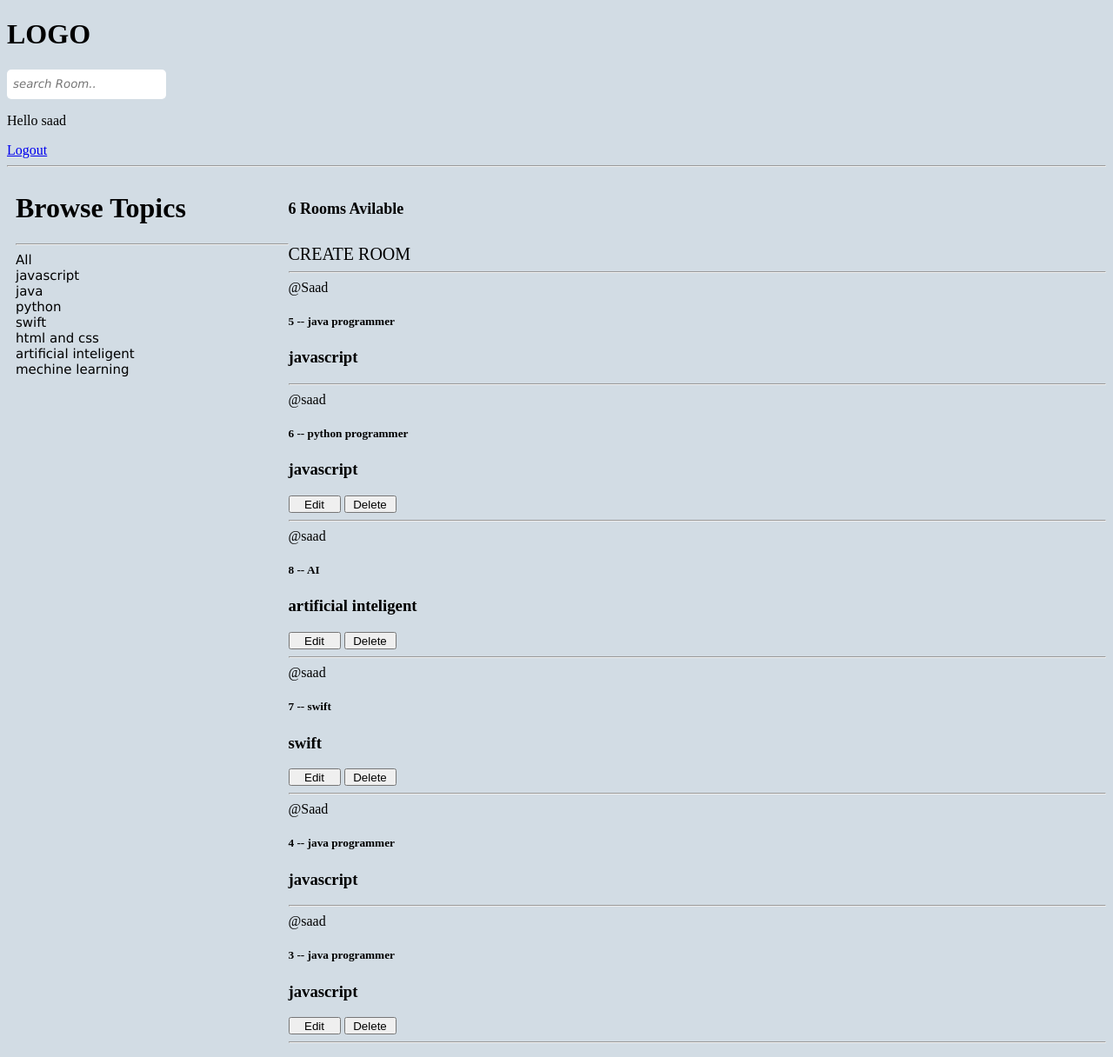
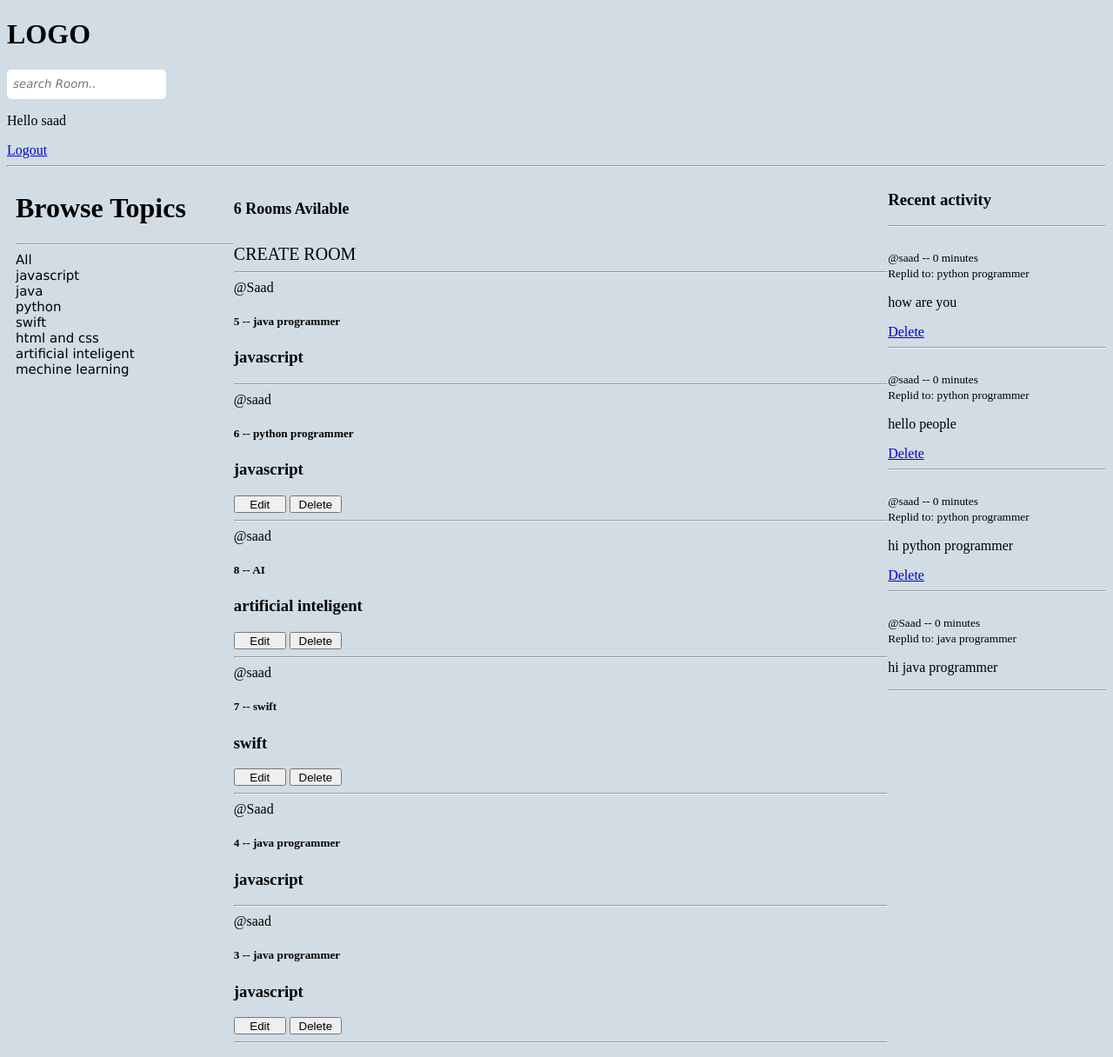
Before and after one commit to saadahmedbd/Django_social_media_application, a Django app: page / in a window 1280 px wide. Shown: the whole page at 87% size. Run offline with Django 5.2, Linux system fonts and the light colour scheme; a user stored in the database is signed in; data comes from the database, SQL or seed files in the repository; both versions use the stored data as it was after the commit.

Commit message:
create activity feed with filter activity message and delete message option and separate feed, topic, activity componenet

```diff
--- /dev/null
+++ b/Django_project/templates/base/activity_component.html
@@ -0,0 +1,18 @@
+<h3>Recent activity </h3>
+        <hr>
+        <div>
+            {% comment %} activity feed {% endcomment %}
+            {% for message in room_messages %}
+            <br>
+            <small>@{{message.user}} -- {{message.created|timesince}}</small>
+            <br>
+            <small>Replid to: {{message.room}}</small>
+            <p>{{message}}</p>
+
+            {% comment %} activity message delete option {% endcomment %}
+            {% if request.user == message.user%}
+                <a href="{% url 'delete-message' message.id%}">Delete</a>
+            {%endif%}
+            <hr>
+            {% endfor%}
+        </div>
--- /dev/null
+++ b/Django_project/templates/base/feed_component.html
@@ -0,0 +1,18 @@
+{%for room in rooms%}
+<div>
+    <span>@{{room.host.username}}</span>
+    <h5>
+
+        <!-- {{room.id}} --<a href="room/{{room.id}}"> {{room.name}}</a> -->   <!-- aibabe dynamic kora jai but nicer approce besi valo-->
+    {{room.id}} --<a class="room-name-style" href="{% url 'room' room.id %}"> {{room.name}} </a>  <!-- url name=room, aibaabe korla tmi jodi url chng koro taw sobjaigai change korte hobe na-->
+
+    </h5>
+    <h3 >{{room.topic}}</h3>
+    {% if request.user == room.host %}
+    <a class="update-room" href="{% url 'update-room' room.id %}"><button class="update-room-button">Edit</button></a>
+    <a class="update-room" href="{% url 'delete-room' room.id%}"><button class="update-room-button">Delete</button></a>
+    {% endif %}
+    <hr>
+
+</div>
+{% endfor %}
--- a/Django_project/templates/base/home.html
+++ b/Django_project/templates/base/home.html
@@ -7,7 +7,7 @@
     }
     .home-container{
         display: grid;
-        grid-template-columns: 1fr 3fr;
+        grid-template-columns: 1fr 3fr 1fr;
         margin-left:10px;
     }
     .topic-style{
@@ -40,41 +40,18 @@
  </style>
 <div class="home-container">
     <div>
-        <h1> Browse Topics</h1>
-        <hr>
-        <div>
-            <a class="topic-style" href="{% url 'home' %}">All</a>
-        </div>
-         {% for topic in topics %}
-
-            <div>
-                <a class="topic-style" href ="{% url 'home' %}?q={{topic.name}}">{{topic.name}}</a>
-            </div>
-         {% endfor %}
+       {% include 'base/topic_component.html' %}
     </div>
     <div >
         <h5 class="room-count-style">{{room_count}} Rooms Avilable</h5>
 
         <a class="create-room-style" href="{% url 'room-form' %}"> CREATE ROOM</a>
         <hr>
-        {%for room in rooms%}
-        <div>
-            <span>@{{room.host.username}}</span>
-            <h5>
+        {% include 'base/feed_component.html'%}
 
-                <!-- {{room.id}} --<a href="room/{{room.id}}"> {{room.name}}</a> -->   <!-- aibabe dynamic kora jai but nicer approce besi valo-->
-            {{room.id}} --<a class="room-name-style" href="{% url 'room' room.id %}"> {{room.name}} </a>  <!-- url name=room, aibaabe korla tmi jodi url chng koro taw sobjaigai change korte hobe na-->
-
-            </h5>
-            <h3 >{{room.topic}}</h3>
-            {% if request.user == room.host %}
-            <a class="update-room" href="{% url 'update-room' room.id %}"><button class="update-room-button">Edit</button></a>
-            <a class="update-room" href="{% url 'delete-room' room.id%}"><button class="update-room-button">Delete</button></a>
-            {% endif %}
-            <hr>
-
-        </div>
-        {% endfor %}
+    </div>
+    <div>
+         {% include "base/activity_component.html" %}
     </div>
 </div>
  {% endblock content %}
--- /dev/null
+++ b/Django_project/templates/base/topic_component.html
@@ -0,0 +1,11 @@
+<h1> Browse Topics</h1>
+<hr>
+<div>
+    <a class="topic-style" href="{% url 'home' %}">All</a>
+</div>
+ {% for topic in topics %}
+
+    <div>
+        <a class="topic-style" href ="{% url 'home' %}?q={{topic.name}}">{{topic.name}}</a>
+    </div>
+ {% endfor %}
--- a/Django_project/user/models.py
+++ b/Django_project/user/models.py
@@ -32,5 +32,9 @@ class Message (models.Model):
     updated=models.DateTimeField(auto_now=True)
     created =models.DateTimeField(auto_now_add=True)
 
+    # ordering
+    class Meta:
+        ordering=['-updated','-created']
+
     def __str__(self):
         return self.body[0:50]
--- a/Django_project/user/views.py
+++ b/Django_project/user/views.py
@@ -66,7 +66,8 @@ def home(request):
 
     topics= Topic.objects.all()
     room_count =rooms.count()
-    context={'rooms':rooms , 'topics':topics, "room_count":room_count}
+    room_messages =Message.objects.filter(Q(room__topic__name__icontains=q)) # filter room message by room topic
+    context={'rooms':rooms , 'topics':topics, "room_count":room_count, 'room_messages':room_messages}
     return render(request, 'base/home.html', context)
 
 
@@ -80,7 +81,7 @@ def room (request,pk):
 
 
     room =Room.objects.get(id=pk)
-    room_messages=room.message_set.all().order_by('-created')
+    room_messages=room.message_set.all()
     participants=room.participants.all()
     if request.method == "POST":
         message = Message.objects.create(
```
Also changed, not shown: Django_project/db.sqlite3.
